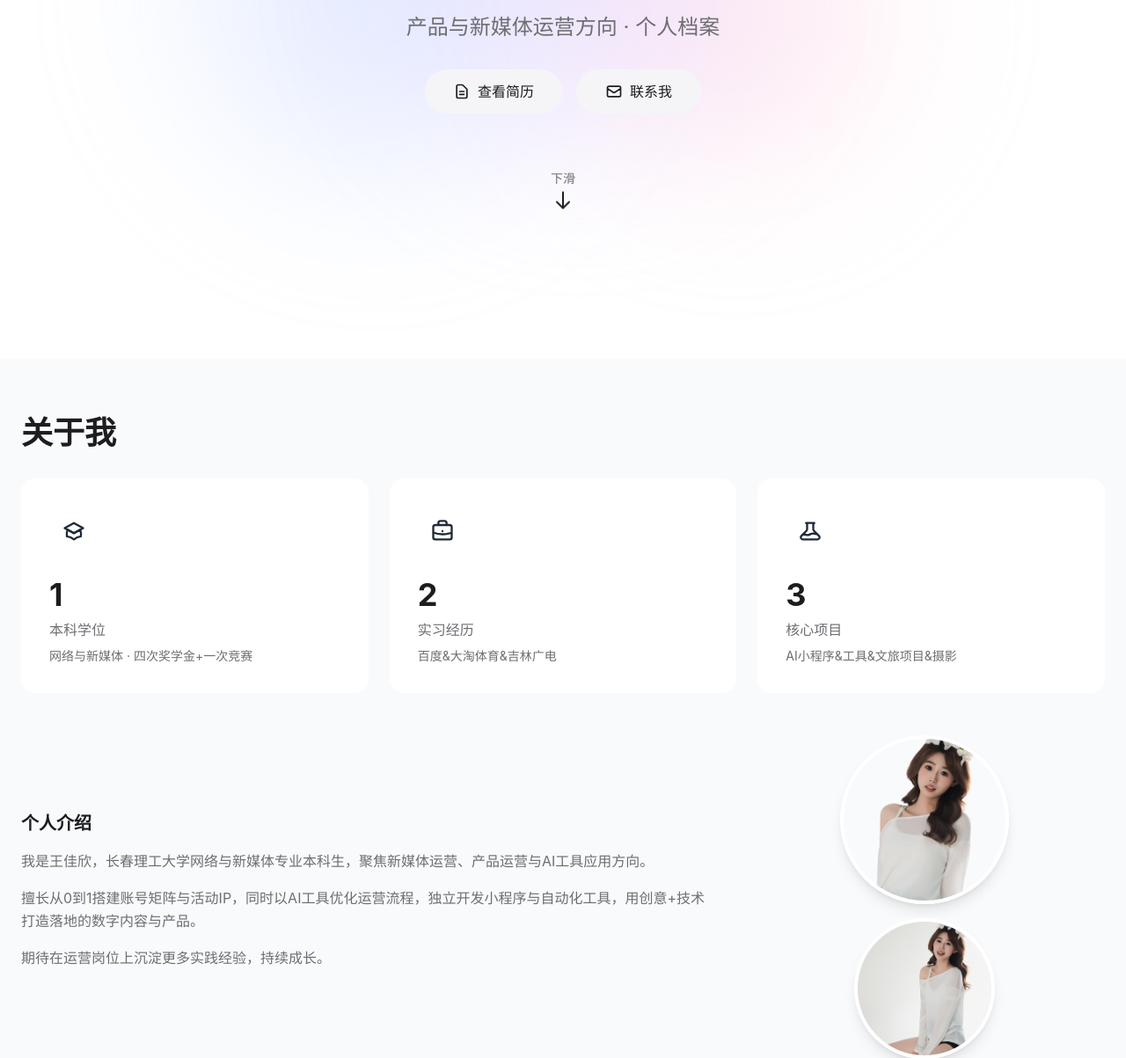
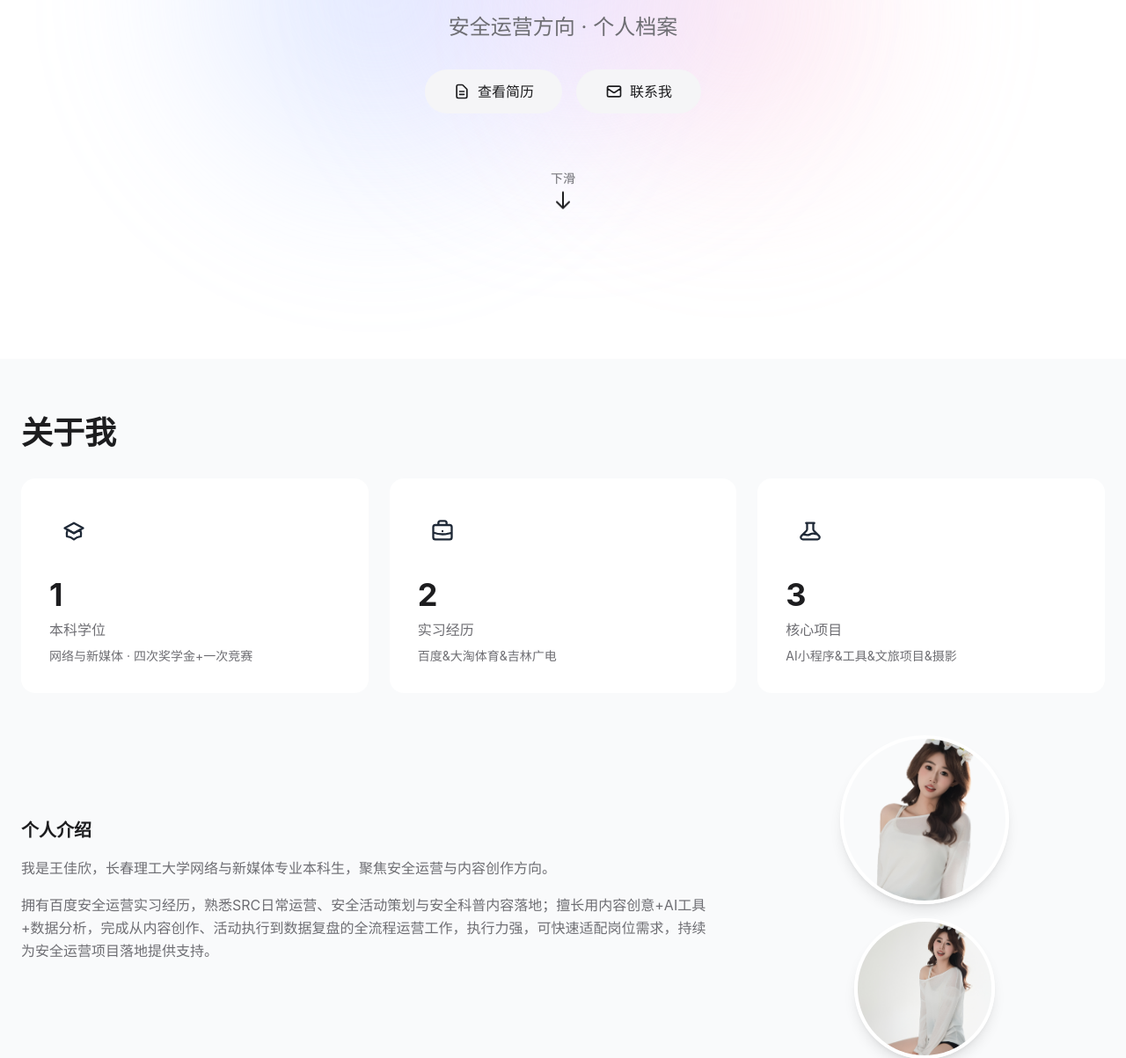
Before and after one commit to xiaoxin6661/xiaoxin6661.github.io, a plain HTML site: page index.html in a window 1280 px wide. Shown: the part 392-1595 px from the top of the page at 88% size. Drawn offline with nearby package versions, Linux system fonts and the light colour scheme.

Commit message:
Add files via upload
更新网站内容

```diff
--- a/index.html
+++ b/index.html
@@ -212,7 +212,7 @@
                 欢迎来到我的个人主页
             </div>
             <h1 class="text-5xl md:text-7xl font-bold mb-6">王佳欣</h1>
-            <p class="text-xl md:text-2xl text-text-muted mb-8">产品与新媒体运营方向 · 个人档案</p>
+            <p class="text-xl md:text-2xl text-text-muted mb-8">安全运营方向 · 个人档案</p>
             <div class="flex flex-wrap justify-center gap-4 mb-16">
                 <a href="#about" class="px-8 py-3 btn-primary rounded-full transition-all flex items-center gap-2">
                     <svg class="w-5 h-5" fill="none" stroke="currentColor" viewBox="0 0 24 24">
@@ -285,13 +285,10 @@
                 <div class="flex-1">
                     <h3 class="text-xl font-semibold mb-4">个人介绍</h3>
                     <p class="text-text-muted leading-relaxed">
-                        我是王佳欣，长春理工大学网络与新媒体专业本科生，聚焦新媒体运营、产品运营与AI工具应用方向。
+                        我是王佳欣，长春理工大学网络与新媒体专业本科生，聚焦安全运营与内容创作方向。
                     </p>
                     <p class="text-text-muted leading-relaxed mt-4">
-                        擅长从0到1搭建账号矩阵与活动IP，同时以AI工具优化运营流程，独立开发小程序与自动化工具，用创意+技术打造落地的数字内容与产品。
-                    </p>
-                    <p class="text-text-muted leading-relaxed mt-4">
-                        期待在运营岗位上沉淀更多实践经验，持续成长。
+                        拥有百度安全运营实习经历，熟悉SRC日常运营、安全活动策划与安全科普内容落地；擅长用内容创意+AI工具+数据分析，完成从内容创作、活动执行到数据复盘的全流程运营工作，执行力强，可快速适配岗位需求，持续为安全运营项目落地提供支持。
                     </p>
                 </div>
                 <div class="flex flex-col items-center gap-4 w-full md:w-1/3">
```
